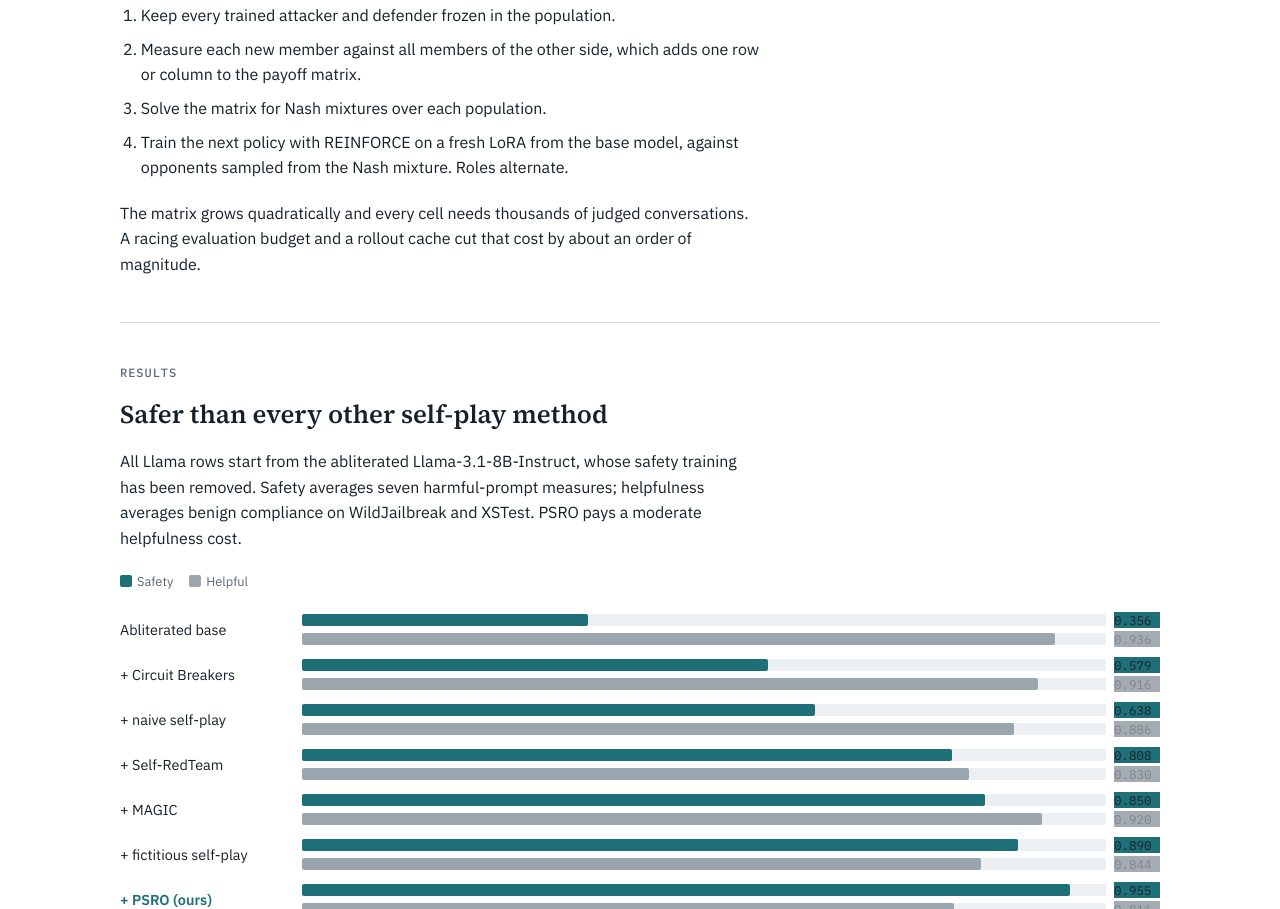
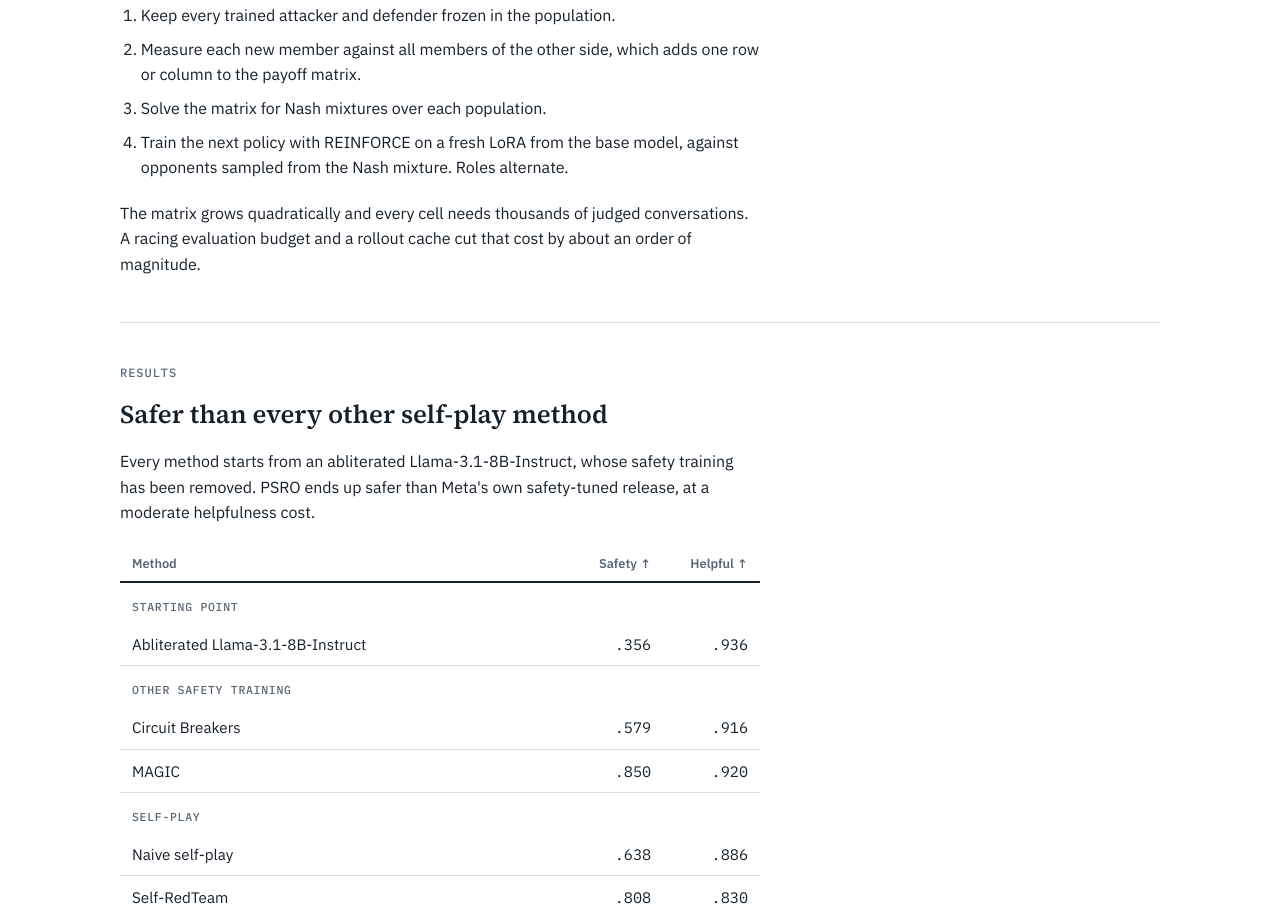
Before and after one commit to WentseChen/population-self-play, a plain HTML site: page index.html in a window 1280 px wide. Shown: the part 3822-4731 px from the top of the page. Drawn offline with Linux system fonts and the light colour scheme.

Commit message:
Results as a table; fix clipped entropy label
Co-Authored-By: Claude Opus 5.5 <noreply@anthropic.com>

```diff
--- a/index.html
+++ b/index.html
@@ -173,6 +173,16 @@ ol.steps { margin: 0; padding-left: 1.3em; display: grid; gap: 8px; max-width: 6
 .track { position: relative; height: 12px; background: var(--mid); border-radius: 2px; }
 .track span { position: absolute; inset: 0 auto 0 0; border-radius: 2px; }
 .s span { background: var(--psro); } .h span { background: var(--muted); opacity: .55; }
+/* results table */
+.tbl-wrap { overflow-x: auto; }
+table.res { width: 100%; max-width: 640px; border-collapse: collapse; font-size: 0.95rem; }
+table.res th, table.res td { padding: 9px 12px; text-align: right; border-bottom: 1px solid var(--rule); }
+table.res th:first-child, table.res td:first-child { text-align: left; }
+table.res thead th { font: 600 0.8rem var(--sans); color: var(--muted); border-bottom: 2px solid var(--ink); }
+table.res td + td { font-family: var(--mono); font-variant-numeric: tabular-nums; }
+table.res tr.grp th { text-align: left; font: 500 0.72rem var(--mono); letter-spacing: .06em; text-transform: uppercase; color: var(--muted); padding-top: 16px; border-bottom: 0; }
+table.res tr.ours td { font-weight: 600; color: var(--psro); background: color-mix(in srgb, var(--psro) 8%, transparent); }
+table.res tr.ref td { color: var(--muted); }
 .ckey { display: flex; gap: 16px; font-size: 0.8rem; color: var(--muted); }
 .ckey i { display: inline-block; width: 12px; height: 12px; border-radius: 2px; margin-right: 5px; vertical-align: -1px; }
 
@@ -332,10 +342,25 @@ footer { color: var(--muted); font-size: 0.85rem; padding-top: 24px; border-top:
   <section>
     <p class="eyebrow">Results</p>
     <h2>Safer than every other self-play method</h2>
-    <p class="prose">All Llama rows start from the abliterated Llama-3.1-8B-Instruct, whose safety training has been removed. Safety averages seven harmful-prompt measures; helpfulness averages benign compliance on WildJailbreak and XSTest. PSRO pays a moderate helpfulness cost.</p>
-    <div class="ckey"><span><i style="background:var(--psro)"></i>Safety</span><span><i style="background:var(--muted);opacity:.6"></i>Helpful</span></div>
-    <div class="chart" id="chart"></div>
-    <p class="note">Llama-3.1-8B-Instruct (Meta's own safety-tuned release) scores 0.935 safety for reference. PSRO, fictitious self-play and MAGIC average two seeds.</p>
+    <p class="prose">Every method starts from an abliterated Llama-3.1-8B-Instruct, whose safety training has been removed. PSRO ends up safer than Meta's own safety-tuned release, at a moderate helpfulness cost.</p>
+    <div class="tbl-wrap"><table class="res">
+      <thead><tr><th>Method</th><th>Safety ↑</th><th>Helpful ↑</th></tr></thead>
+      <tbody>
+        <tr class="grp"><th colspan="3">Starting point</th></tr>
+        <tr class=""><td>Abliterated Llama-3.1-8B-Instruct</td><td>.356</td><td>.936</td></tr>
+        <tr class="grp"><th colspan="3">Other safety training</th></tr>
+        <tr class=""><td>Circuit Breakers</td><td>.579</td><td>.916</td></tr>
+        <tr class=""><td>MAGIC</td><td>.850</td><td>.920</td></tr>
+        <tr class="grp"><th colspan="3">Self-play</th></tr>
+        <tr class=""><td>Naive self-play</td><td>.638</td><td>.886</td></tr>
+        <tr class=""><td>Self-RedTeam</td><td>.808</td><td>.830</td></tr>
+        <tr class=""><td>Fictitious self-play</td><td>.890</td><td>.844</td></tr>
+        <tr class="ours"><td>PSRO (ours)</td><td>.955</td><td>.811</td></tr>
+        <tr class="grp"><th colspan="3">Reference</th></tr>
+        <tr class="ref"><td>Llama-3.1-8B-Instruct (Meta's safety-tuned release)</td><td>.935</td><td>.858</td></tr>
+      </tbody>
+    </table></div>
+    <p class="note">Safety averages seven harmful-prompt measures; Helpful averages benign compliance on WildJailbreak and XSTest. All trained rows start from the abliterated model. PSRO, fictitious self-play and MAGIC average two seeds.</p>
   </section>
 
   <section id="findings">
@@ -568,8 +593,8 @@ whenVisible($('#va'), playA);
 /* ---------------- (b) entropy ---------------- */
 const ES = [[20,1],[60,1.266],[100,.378],[140,.087],[180,.024]];
 const ET = [[20,1],[60,1.040],[100,.974],[140,1.243],[180,1.562]];
-const bsvg = $('#b-svg'), bx = s => 34 + (s - 20) / 160 * 230, by = v => 170 - v / 1.7 * 155;
-[0, .5, 1, 1.5].forEach(v => { el('line', {x1: 30, x2: 300, y1: by(v), y2: by(v), stroke: 'var(--rule)', class: v === 1 ? 'one' : ''}, bsvg);
+const bsvg = $('#b-svg'), bx = s => 34 + (s - 20) / 160 * 200, by = v => 170 - v / 1.7 * 155;
+[0, .5, 1, 1.5].forEach(v => { el('line', {x1: 30, x2: 240, y1: by(v), y2: by(v), stroke: 'var(--rule)', class: v === 1 ? 'one' : ''}, bsvg);
   el('text', {x: 4, y: by(v) + 3}, bsvg).textContent = v.toFixed(1); });
 [20, 100, 180].forEach(s => { el('text', {x: bx(s) - 8, y: 186}, bsvg).textContent = 'step ' + s; });
 const mk = d => d.map(([s, v], i) => (i ? 'L' : 'M') + bx(s) + ',' + by(v)).join(' ');
@@ -613,17 +638,6 @@ whenVisible($('#vc'), playC);
 document.querySelectorAll('[data-replay]').forEach(b => b.addEventListener('click', () =>
   ({a: playA, b: playB, c: playC})[b.dataset.replay]()));
 
-/* ---------------- results bars ---------------- */
-const ROWS = [
-  ['Abliterated base', .356, .936], ['+ Circuit Breakers', .579, .916], ['+ naive self-play', .638, .886],
-  ['+ Self-RedTeam', .808, .830], ['+ MAGIC', .850, .920], ['+ fictitious self-play', .890, .844], ['+ PSRO (ours)', .955, .811, true]];
-$('#chart').innerHTML = ROWS.map(([n, s, hp, ours]) => `
-  <div class="crow"><span class="cname${ours ? ' ours' : ''}">${n}</span>
-    <div class="cbars">
-      <div class="cbar s"><div class="track"><span style="width:${s * 100}%"></span></div><span>${s.toFixed(3)}</span></div>
-      <div class="cbar h"><div class="track"><span style="width:${hp * 100}%"></span></div><span>${hp.toFixed(3)}</span></div>
-    </div></div>`).join('');
-
 $('#copy').addEventListener('click', e => {
   navigator.clipboard.writeText($('#bib').textContent).then(() => { e.target.textContent = 'Copied'; })
     .catch(() => { const r = document.createRange(); r.selectNodeContents($('#bib'));
```
